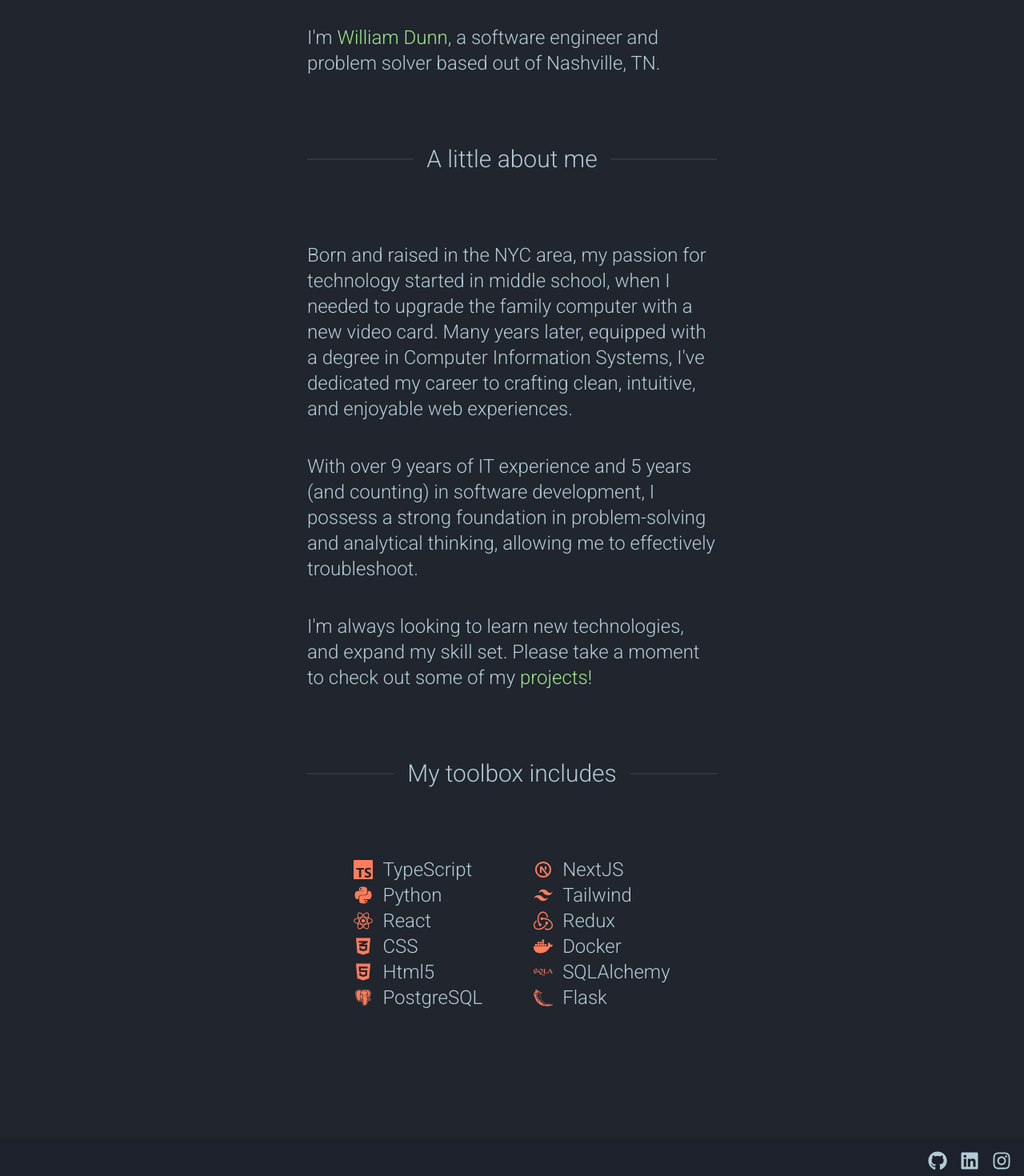
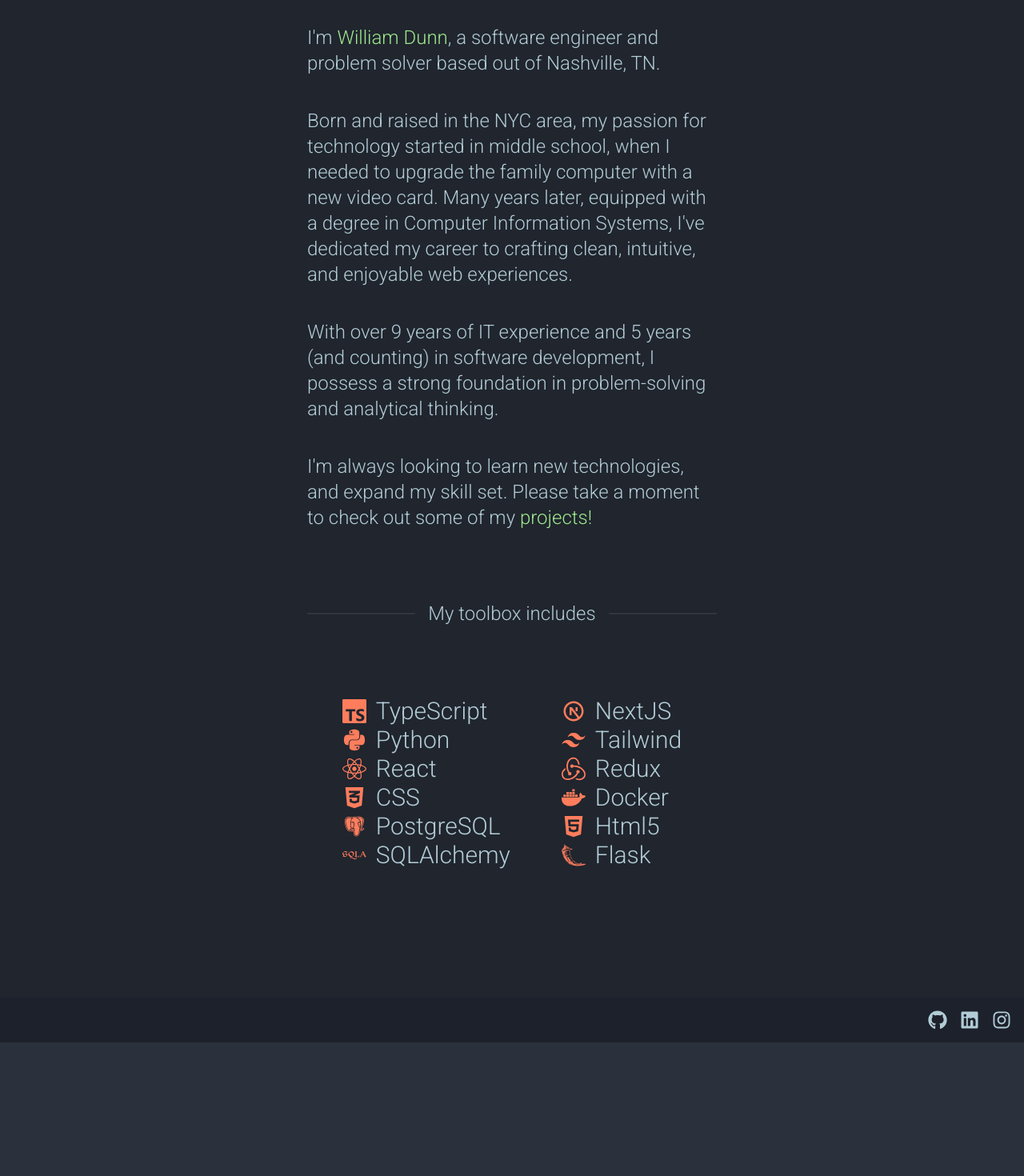
Before and after one commit to wedward88/portfolio-v3, a Next.js app: page / in a window 1280 px wide. Shown: the part 400-1870 px from the top of the page at 80% size. After the commit the page ends 1703 px from the top, so only its background shows below. Built offline with nearby package versions, Linux system fonts and the light colour scheme.

Commit message:
Amend home content

```diff
--- a/app/home/HomeContent.tsx
+++ b/app/home/HomeContent.tsx
@@ -65,23 +65,11 @@ const HomeContent = () => {
         </a>
         , a software engineer and problem solver based out of Nashville, TN.
       </motion.p>
-      <div className='flex flex-col text-xl md:text-2xl lg:text-2xl mt-10 lg:mt-20'>
-        <div className='flex justify-evenly items-center'>
-          <div className='flex w-full flex-col'>
-            <motion.div
-              {...transitionConfig}
-              viewport={{ amount: 'all', once: true }}
-              className='divider text-2xl lg:text-3xl'
-            >
-              A little about me
-            </motion.div>
-          </div>
-        </div>
+      <div className='flex flex-col text-xl md:text-2xl mt-5 md:mt-10'>
         <div>
           <motion.p
             {...transitionConfig}
             viewport={{ amount: 'all', once: true }}
-            className='mt-5 lg:mt-20'
           >
             Born and raised in the NYC area, my passion for technology started
             in middle school, when I needed to upgrade the family computer with
@@ -92,17 +80,16 @@ const HomeContent = () => {
           <motion.p
             {...transitionConfig}
             viewport={{ amount: 'all', once: true }}
-            className='mt-5 lg:mt-10'
+            className='mt-5 md:mt-10'
           >
             With over 9 years of IT experience and 5 years (and counting) in
             software development, I possess a strong foundation in
-            problem-solving and analytical thinking, allowing me to effectively
-            troubleshoot.
+            problem-solving and analytical thinking.
           </motion.p>
           <motion.p
             {...transitionConfig}
             viewport={{ amount: 'all', once: true }}
-            className='mt-5 lg:mt-10'
+            className='mt-5 md:mt-10'
           >
             I&apos;m always looking to learn new technologies, and expand my
             skill set. Please take a moment to check out some of my{' '}
--- a/app/skills/SkillsSection.tsx
+++ b/app/skills/SkillsSection.tsx
@@ -8,12 +8,7 @@ const SkillsSection = () => {
   const rightHalf = skills.slice(skills.length / 2);
 
   return (
-    <div className='flex flex-col text-center justify-center items-center my-10 lg:my-20'>
-      <div className='flex w-full flex-col'>
-        <div className='divider lg:text-3xl'>My toolbox includes</div>
-      </div>
-      <div className='flex space-x-5 md:space-x-16 text-xl md:text-2xl pt-10 lg:py-20'>
-        <motion.div
+    <motion.section
       initial={{
         opacity: 0,
       }}
@@ -21,10 +16,16 @@ const SkillsSection = () => {
         opacity: 1,
       }}
       viewport={{
-            amount: 'all',
+        amount: 0.5,
         once: true,
       }}
+      className='flex flex-col text-center justify-center items-center my-10 lg:my-20'
     >
+      <div className='flex w-full flex-col'>
+        <div className='divider lg:text-2xl'>My toolbox includes</div>
+      </div>
+      <div className='flex space-x-5 md:space-x-16 text-xl md:text-3xl  pt-10 lg:py-20'>
+        <div>
           {leftHalf.map((skill, index) => (
             <div
               key={index}
@@ -41,19 +42,8 @@ const SkillsSection = () => {
               </Link>
             </div>
           ))}
-        </motion.div>
-        <motion.div
-          initial={{
-            opacity: 0,
-          }}
-          whileInView={{
-            opacity: 1,
-          }}
-          viewport={{
-            amount: 'all',
-            once: true,
-          }}
-        >
+        </div>
+        <div>
           {rightHalf.map((skill, index) => (
             <div
               key={index}
@@ -70,9 +60,9 @@ const SkillsSection = () => {
               </Link>
             </div>
           ))}
-        </motion.div>
         </div>
       </div>
+    </motion.section>
   );
 };
 
--- a/app/skills/manifest.ts
+++ b/app/skills/manifest.ts
@@ -31,14 +31,14 @@ export const skills = [
     link: 'https://developer.mozilla.org/en-US/docs/Web/CSS',
   },
   {
-    name: 'Html5',
-    icon: FaHtml5,
-    link: 'https://developer.mozilla.org/en-US/docs/Glossary/HTML5',
-  },
-  {
     name: 'PostgreSQL',
     icon: BiLogoPostgresql,
     link: 'https://www.postgresql.org/',
+  },
+  {
+    name: 'SQLAlchemy',
+    icon: SiSqlalchemy,
+    link: 'https://www.sqlalchemy.org/',
   },
   {
     name: 'NextJS',
@@ -61,9 +61,9 @@ export const skills = [
     link: 'https://www.docker.com/',
   },
   {
-    name: 'SQLAlchemy',
-    icon: SiSqlalchemy,
-    link: 'https://www.sqlalchemy.org/',
+    name: 'Html5',
+    icon: FaHtml5,
+    link: 'https://developer.mozilla.org/en-US/docs/Glossary/HTML5',
   },
   {
     name: 'Flask',
```
Lines whose indentation alone changed are shown as unchanged.
